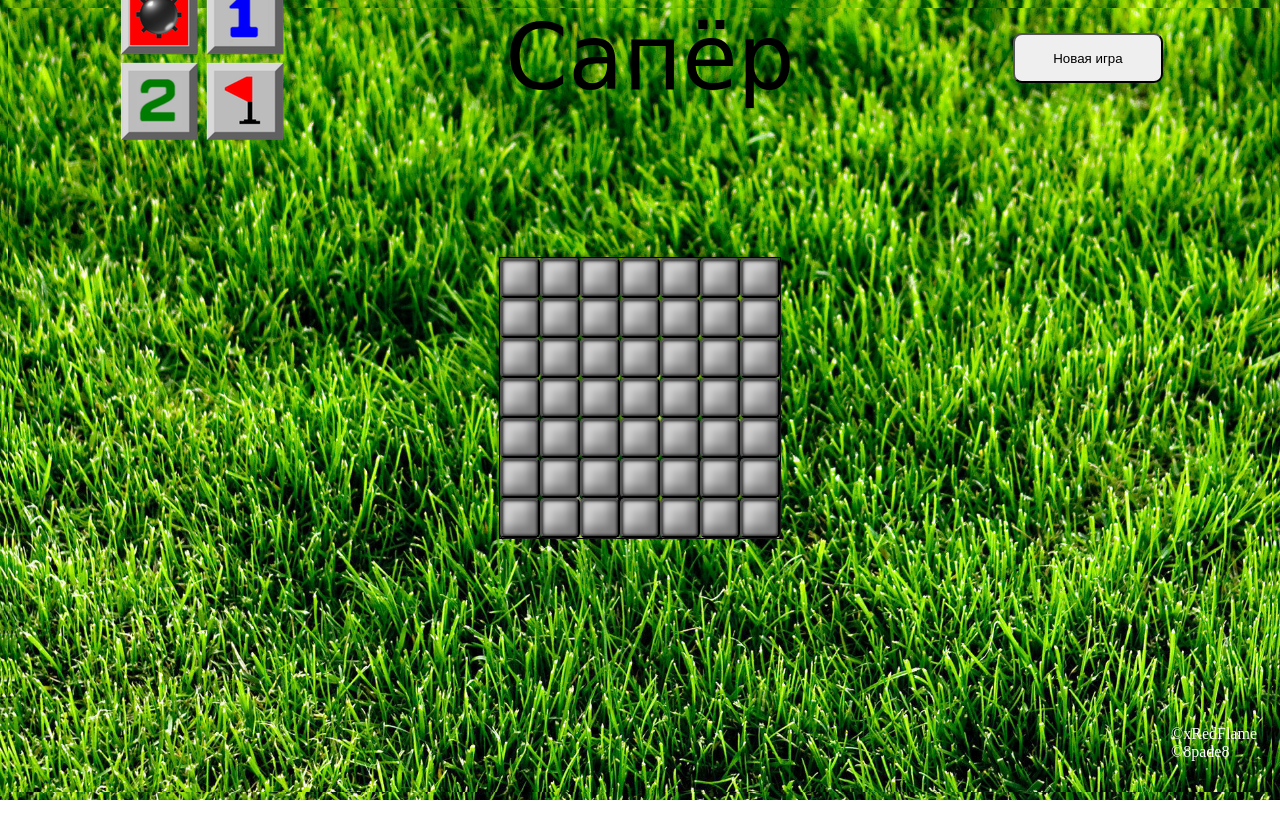
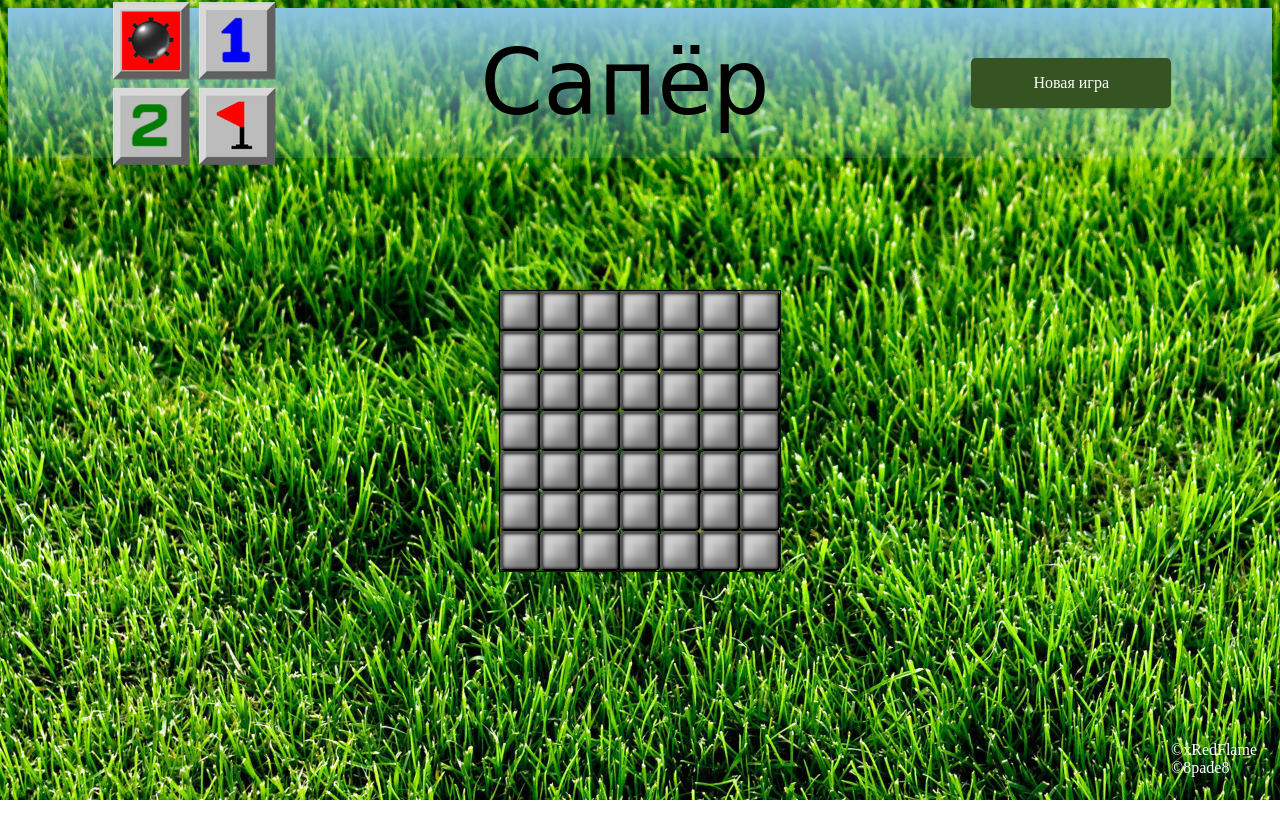
Before and after one commit to xRedFlame/Sapper, a plain HTML site: page index.html in a window 1280 px wide. Drawn offline with Linux system fonts and the light colour scheme.

Commit message:
change the background of header; change style of new-game button;

```diff
--- a/index.css
+++ b/index.css
@@ -1,4 +1,4 @@
-html, body {
+ body {
     height: 100vh;
     display: flex; /*Превращаем контейнер в flexBox*/
     flex-direction: column;
@@ -8,21 +8,22 @@ html, body {
 
 header{
     display: flex;
-    height:100px;
+    height:150px;
     /*background-image: url("./images/background-sky.jpg");*/
     justify-content: space-around;
     align-items: center;
     flex-grow: 0; /*Запрещаем увеличиваться*/
     flex-shrink: 0;
+    /*border: 1px solid black;*/
 }
+
+ header{
+     background: linear-gradient(#8ac4e1, rgba(225, 135, 40, 0) 120%) content-box;;
+ }
+
 header .logo{
     font-family: "Comic Sans MS", cursive;
     font-size: 90px;
-}
-.new-game{
-    width: 150px;
-    height: 50px;
-    border-radius:9px;
 }
 main{
     display: flex;
@@ -181,3 +182,42 @@ button.number3:disabled:hover{
 }
 
 /*Анимация кнопок*/
+header .button {
+    background: #365322;
+    width : 200px;
+    height : 50px;
+    overflow: hidden;
+    text-align : center;
+    transition : .2s;
+    cursor : pointer;
+    border-radius: 5px;
+    box-shadow: 0 1px 2px rgba(0,0,0,.2);
+}
+.btnTwo {
+    position : relative;
+    width : 200px;
+    height : 100px;
+    margin-top: -100px;
+    padding-top: 2px;
+    background : #8ac4e1;
+    left : -250px;
+    transition : .3s;
+}
+.btnText {
+    color : white;
+    transition : .3s;
+}
+.btnText2 {
+    margin-top : 63px;
+    margin-right : -130px;
+    color : #FFF;
+}
+.button:hover .btnTwo{ /*When hovering over .button change .btnTwo*/
+    left: -130px;
+}
+.button:hover .btnText{ /*When hovering over .button change .btnText*/
+    margin-left : 65px;
+}
+.button:active { /*Clicked and held*/
+    box-shadow: 0 5px 6px rgba(0,0,0,0.3);
+}
--- a/index.html
+++ b/index.html
@@ -10,7 +10,12 @@
 <header>
     <img src="./images/logo-img.png" alt="Сапёр">
     <div class="logo">Сапёр</div>
-    <input type="button" class="new-game" value="Новая игра">
+    <div class="button new-game">
+        <p class="btnText">Новая игра</p>
+        <div class="btnTwo">
+            <p class="btnText2">GO!</p>
+        </div>
+    </div>
 </header>
 <main>
 <div class="palette">
```
Also changed, not shown: Sapper.js (line endings or trailing spaces).
